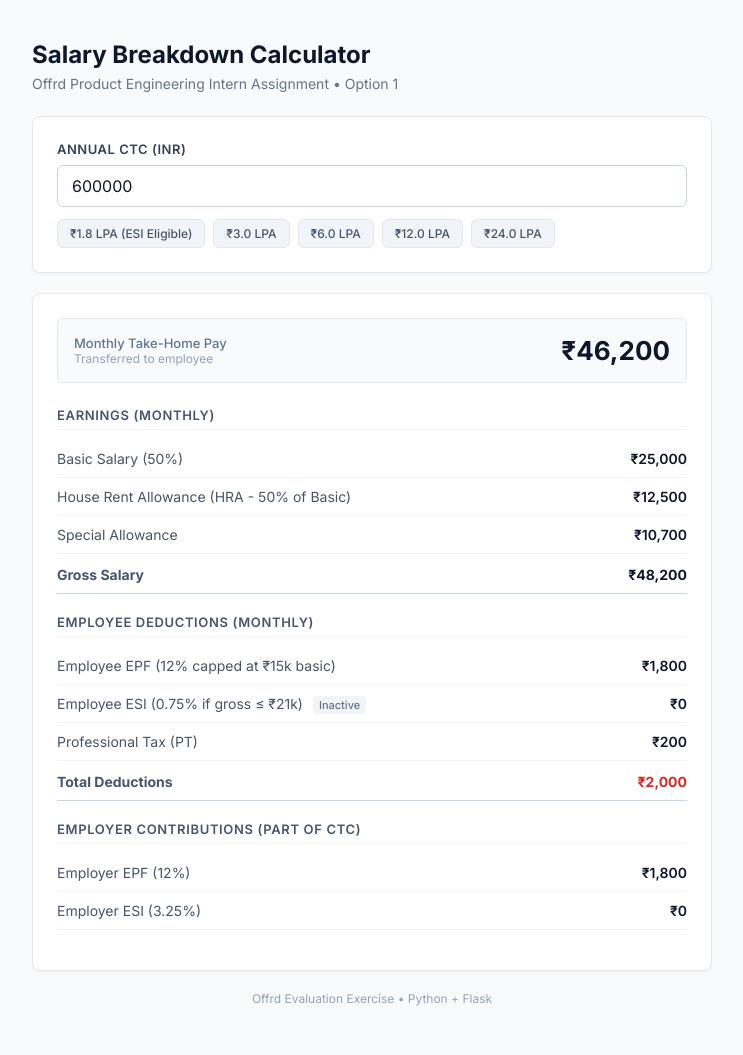
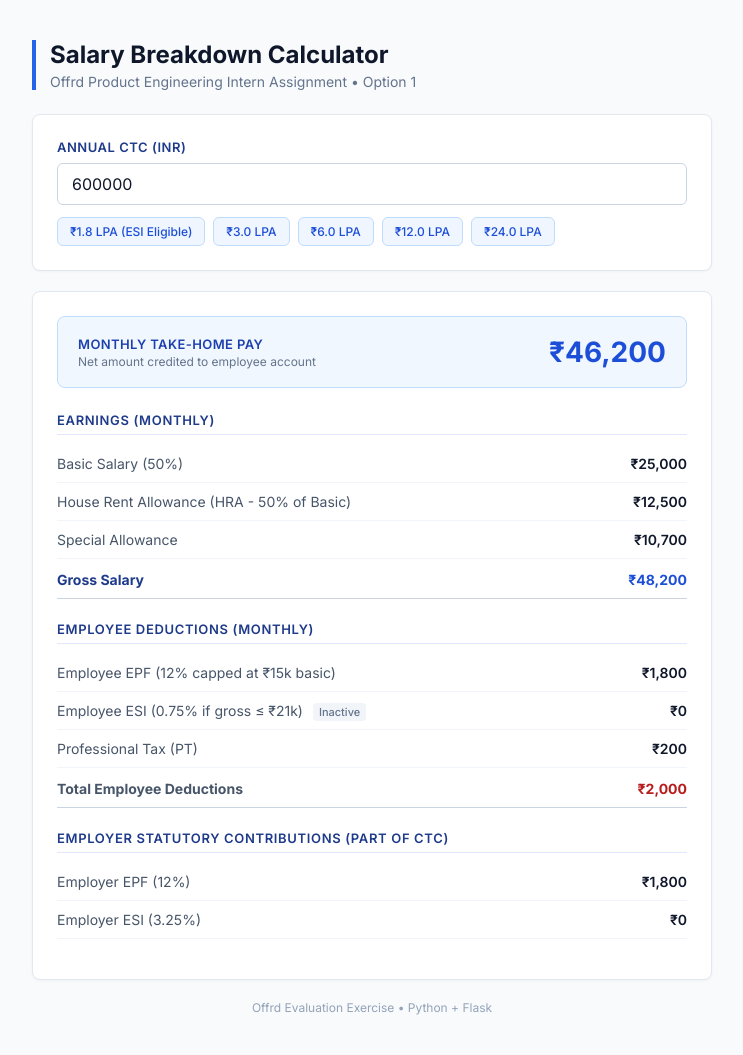
Before and after one commit to alexmathews03/offrd-salary-calculator, a Flask app: page / in a window 1280 px wide. Shown: the whole page, without its empty margins (268-1011 px from the left). Before the commit the page ends 1006 px from the top, so only its background shows below. Run offline with Flask 3, Linux system fonts and the light colour scheme.

Commit message:
Update UI with subtle blue accents; clean up README with no emojis, detailed run instructions, and chosen future extensions

```diff
--- a/templates/index.html
+++ b/templates/index.html
@@ -31,13 +31,15 @@
 
     header {
       margin-bottom: 24px;
+      border-left: 4px solid #2563eb;
+      padding-left: 14px;
     }
 
     h1 {
       font-size: 24px;
       font-weight: 700;
       color: #0f172a;
-      margin-bottom: 6px;
+      margin-bottom: 4px;
     }
 
     .subtitle {
@@ -51,14 +53,14 @@
       border-radius: 8px;
       padding: 24px;
       margin-bottom: 20px;
-      box-shadow: 0 1px 3px rgba(0, 0, 0, 0.05);
+      box-shadow: 0 1px 3px rgba(0, 0, 0, 0.04);
     }
 
     label {
       display: block;
       font-weight: 600;
       font-size: 13px;
-      color: #334155;
+      color: #1e3a8a;
       margin-bottom: 8px;
       text-transform: uppercase;
       letter-spacing: 0.04em;
@@ -73,15 +75,17 @@
     input[type="number"] {
       flex: 1;
       padding: 10px 14px;
-      border: 1px solid #cbd5e1;
+      border: 1.5px solid #cbd5e1;
       border-radius: 6px;
       font-size: 16px;
       color: #0f172a;
       outline: none;
+      transition: border-color 0.15s, box-shadow 0.15s;
     }
 
     input[type="number"]:focus {
       border-color: #2563eb;
+      box-shadow: 0 0 0 3px rgba(37, 99, 235, 0.1);
     }
 
     .presets {
@@ -91,26 +95,27 @@
     }
 
     .preset-btn {
-      background: #f1f5f9;
-      border: 1px solid #e2e8f0;
-      color: #475569;
+      background: #eff6ff;
+      border: 1px solid #bfdbfe;
+      color: #1d4ed8;
       padding: 6px 12px;
       border-radius: 6px;
       font-size: 12px;
       font-weight: 500;
       cursor: pointer;
+      transition: background 0.15s, border-color 0.15s;
     }
 
     .preset-btn:hover {
-      background: #e2e8f0;
-      color: #0f172a;
+      background: #dbeafe;
+      border-color: #93c5fd;
     }
 
     .summary-box {
-      background: #f8fafc;
-      border: 1px solid #e2e8f0;
-      border-radius: 6px;
-      padding: 16px;
+      background: #f0f7ff;
+      border: 1px solid #bfdbfe;
+      border-radius: 8px;
+      padding: 18px 20px;
       display: flex;
       justify-content: space-between;
       align-items: center;
@@ -119,25 +124,33 @@
 
     .summary-title {
       font-size: 13px;
+      color: #1e40af;
+      font-weight: 600;
+      text-transform: uppercase;
+      letter-spacing: 0.03em;
+    }
+
+    .summary-subtitle {
+      font-size: 12px;
       color: #64748b;
-      font-weight: 500;
+      margin-top: 2px;
     }
 
     .summary-value {
-      font-size: 26px;
+      font-size: 28px;
       font-weight: 700;
-      color: #0f172a;
+      color: #1d4ed8;
     }
 
     .section-header {
       font-size: 13px;
       font-weight: 600;
-      color: #475569;
+      color: #1e3a8a;
       text-transform: uppercase;
       letter-spacing: 0.05em;
-      margin: 20px 0 10px 0;
+      margin: 22px 0 10px 0;
       padding-bottom: 6px;
-      border-bottom: 1px solid #f1f5f9;
+      border-bottom: 1.5px solid #e0e7ff;
     }
 
     table {
@@ -177,8 +190,9 @@
     }
 
     .tag-active {
-      background: #dcfce7;
-      color: #15803d;
+      background: #eff6ff;
+      color: #1d4ed8;
+      border: 1px solid #bfdbfe;
     }
 
     .tag-inactive {
@@ -219,7 +233,7 @@
       <div class="summary-box">
         <div>
           <div class="summary-title">Monthly Take-Home Pay</div>
-          <div style="font-size: 12px; color: #94a3b8;">Transferred to employee</div>
+          <div class="summary-subtitle">Net amount credited to employee account</div>
         </div>
         <div class="summary-value" id="netTakeHome">₹46,200</div>
       </div>
@@ -240,8 +254,8 @@
             <td class="val-col" id="specialAllowance">₹10,700</td>
           </tr>
           <tr class="total-row">
-            <td class="label-col">Gross Salary</td>
-            <td class="val-col" id="grossSalary">₹48,200</td>
+            <td class="label-col" style="color: #1e3a8a;">Gross Salary</td>
+            <td class="val-col" id="grossSalary" style="color: #1d4ed8;">₹48,200</td>
           </tr>
         </tbody>
       </table>
@@ -265,13 +279,13 @@
             <td class="val-col" id="pt">₹200</td>
           </tr>
           <tr class="total-row">
-            <td class="label-col">Total Deductions</td>
-            <td class="val-col" id="totalDeductions" style="color: #dc2626;">₹2,000</td>
+            <td class="label-col">Total Employee Deductions</td>
+            <td class="val-col" id="totalDeductions" style="color: #b91c1c;">₹2,000</td>
           </tr>
         </tbody>
       </table>
 
-      <div class="section-header">Employer Contributions (Part of CTC)</div>
+      <div class="section-header">Employer Statutory Contributions (Part of CTC)</div>
       <table>
         <tbody>
           <tr>
```
Also changed, not shown: README.md.
